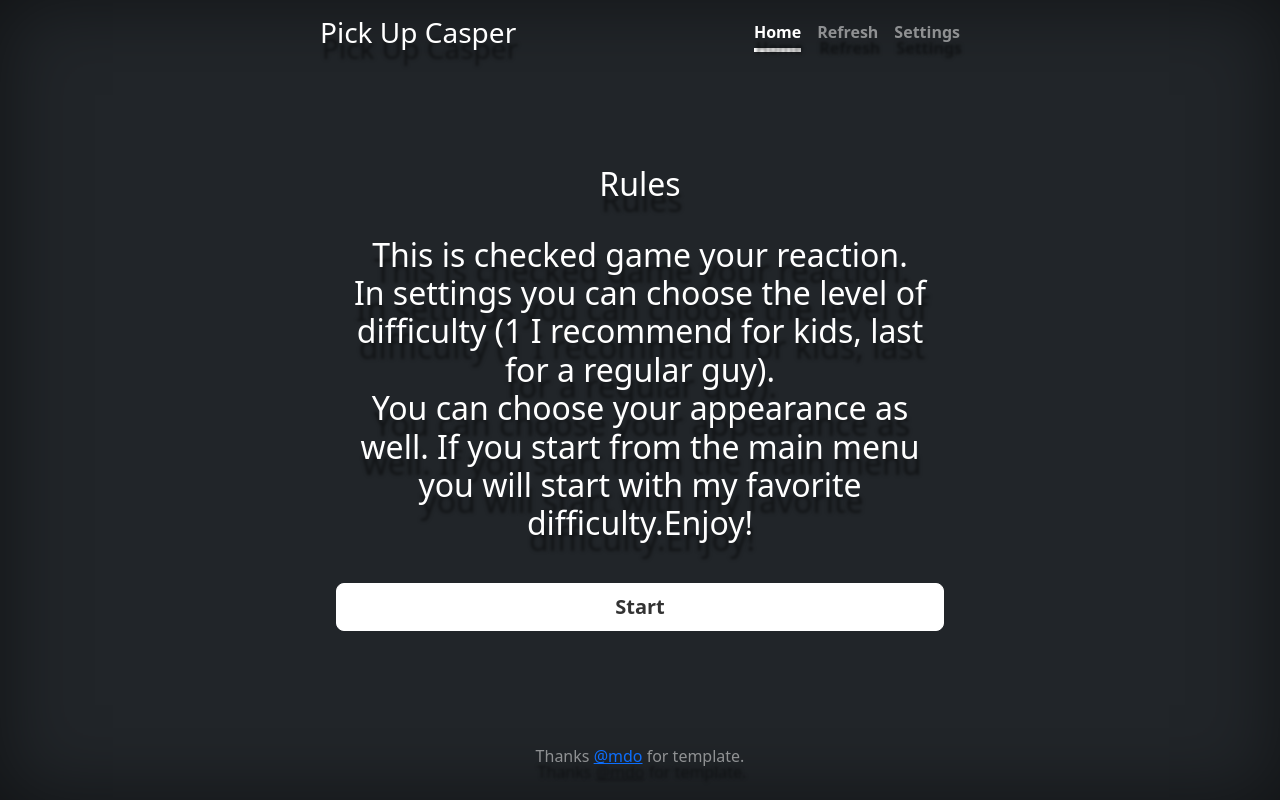
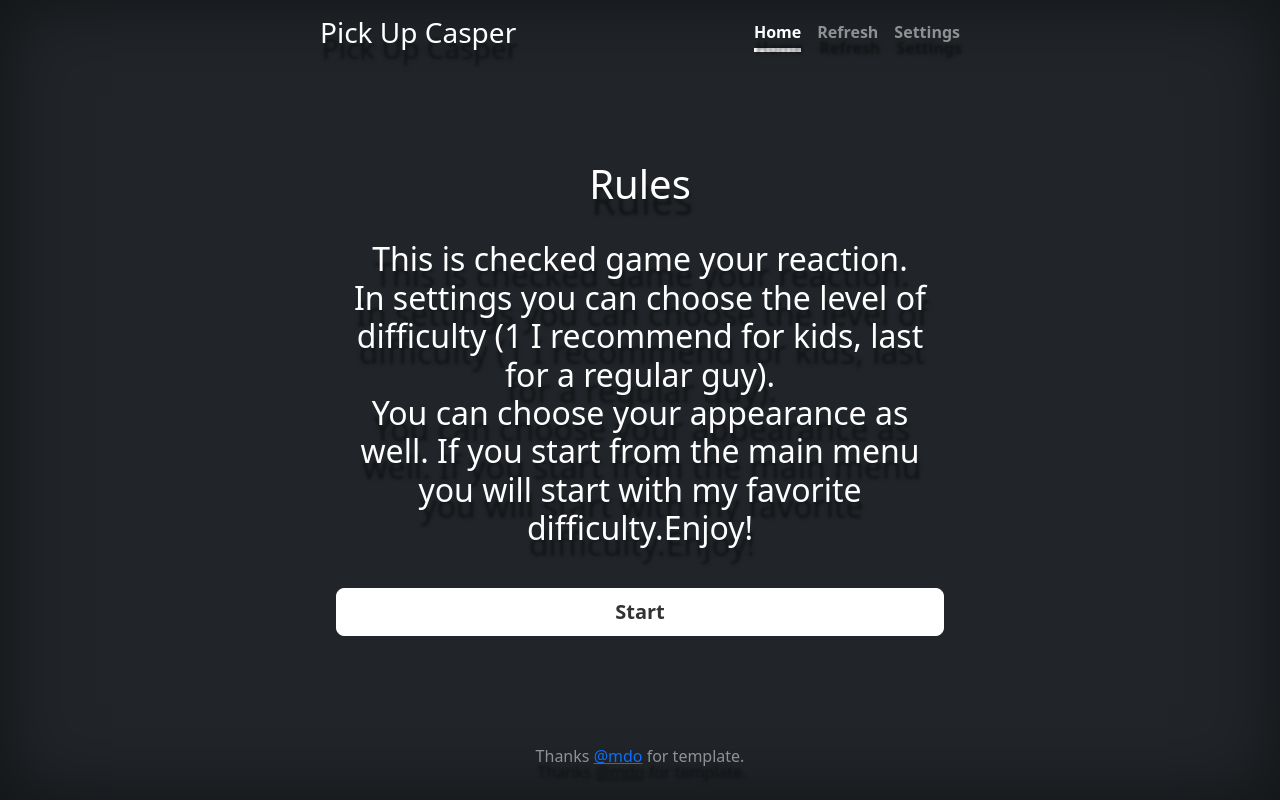
Before and after one commit to readytow0rk/Pick-Up-Casper-Game-Website, a plain HTML site: page index.html in a window 1280 px wide. Drawn offline with Linux system fonts and the light colour scheme.

Commit message:
html validator

```diff
--- a/index.html
+++ b/index.html
@@ -98,7 +98,7 @@
   <main class="px-3">
 
 
-    <h2 id="rules">Rules</h2>
+    <h1 id="rules">Rules</h1>
     <h2 id="textRefresh">Press the 'Refresh' button if you change a diffficulty or wait untill level ends.</h2>
     <br>
     <h2 id="difficulty">Difficulty</h2>
```
